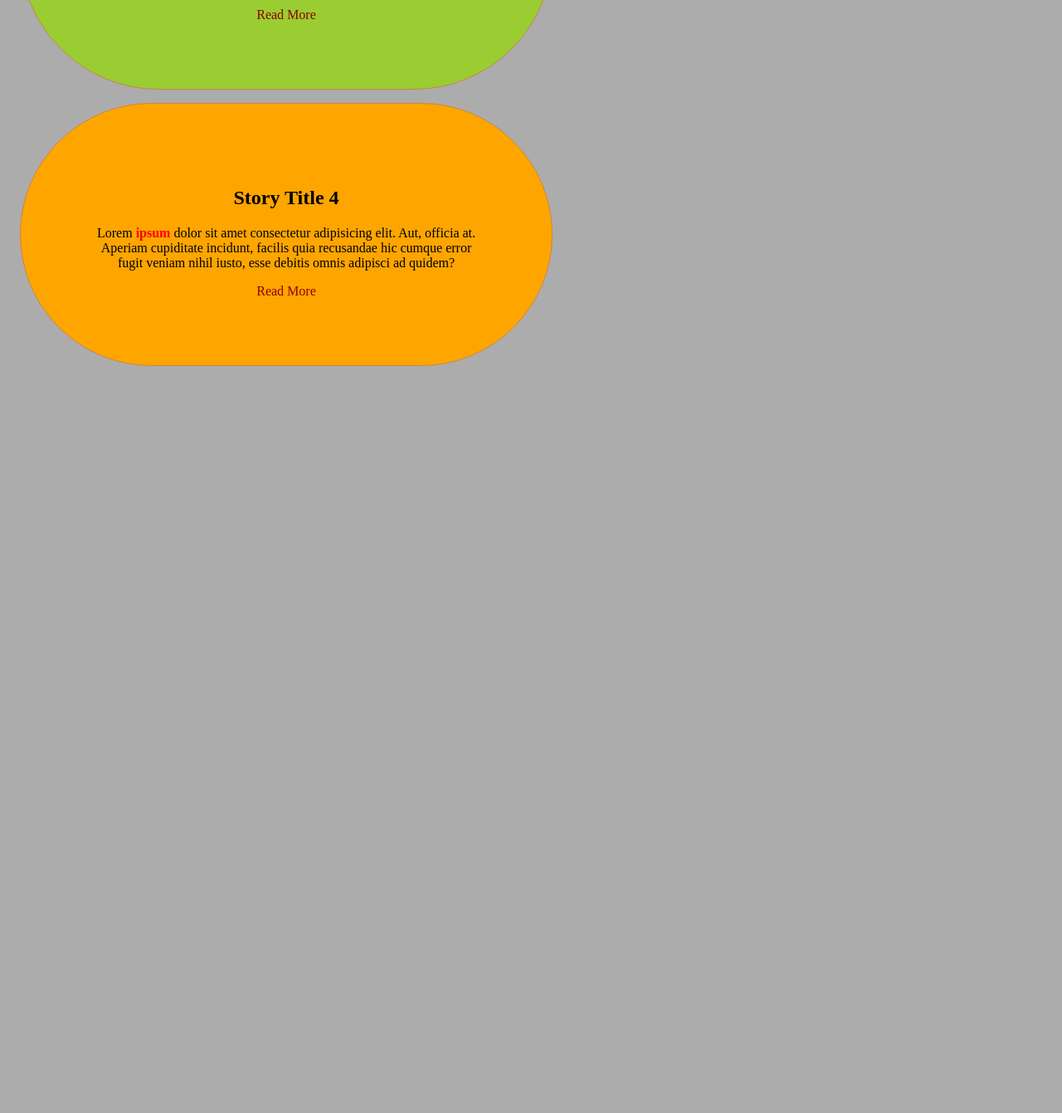
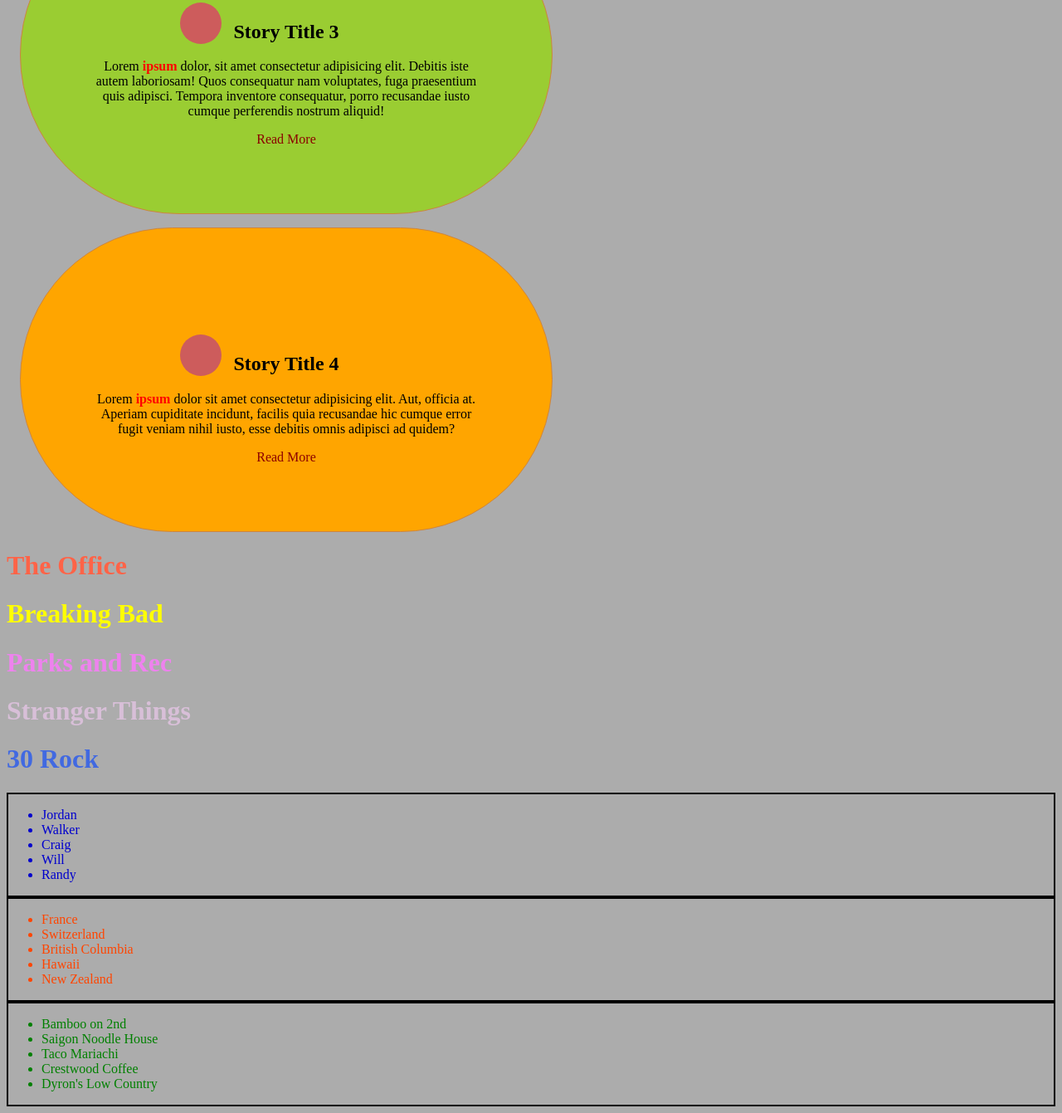
Before and after one commit to TurnerMay/CSS-Drills, a plain HTML site: page Index.html in a window 1280 px wide. Shown: the part 908-2249 px from the top of the page at 83% size. Before the commit the page ends 1365 px from the top, so only its background shows below. Drawn offline with Linux system fonts and the light colour scheme; a web font is replaced by a local one.

Commit message:
Finished CSS Drill

```diff
--- a/Index.html
+++ b/Index.html
@@ -1,5 +1,6 @@
 <!DOCTYPE html>
 <html lang="en">
+
 <head>
     <meta charset="UTF-8">
     <meta http-equiv="X-UA-Compatible" content="IE=edge">
@@ -17,25 +18,73 @@
 <body>
     <div>
         <div id="Box1" class="Boxes">
+            <div class="Div-image"></div>
             <h2>Story Title 1</h2>
-        <p>Lorem <span> ipsum </span>, dolor sit amet consectetur adipisicing elit. Repellat nobis blanditiis quam ea ut molestiae. Illum adipisci itaque ducimus, numquam quae assumenda ipsam reiciendis. Reprehenderit hic in dolor quia sit.</p>
+            <p>Lorem <span> ipsum </span>, dolor sit amet consectetur adipisicing elit. Repellat nobis blanditiis quam
+                ea ut molestiae. Illum adipisci itaque ducimus, numquam quae assumenda ipsam reiciendis. Reprehenderit
+                hic in dolor quia sit.</p>
             <div class="readme-wrapper">
-            <a class="Remove-underline" href="http:\\www.google.com">Read More</a></div></div>
+                <a class="Remove-underline" href="http:\\www.google.com">Read More</a>
+            </div>
+        </div>
         <div id="Box2" class="Boxes">
+            <div class="Div-image"></div>
             <h2>Story Title 2</h2>
-        <p>Lorem <span> ipsum </span> dolor, sit amet consectetur adipisicing elit. Maxime ex at blanditiis eveniet dicta, nisi eaque incidunt molestias consectetur libero iure, eum atque a. Magnam quaerat voluptates aperiam facilis provident.</p>
-        <div class="readme-wrapper"><a class="Remove-underline" href="http:\\www.google.com">Read More</a></div></div>
+            <p>Lorem <span> ipsum </span> dolor, sit amet consectetur adipisicing elit. Maxime ex at blanditiis eveniet
+                dicta, nisi eaque incidunt molestias consectetur libero iure, eum atque a. Magnam quaerat voluptates
+                aperiam facilis provident.</p>
+            <div class="readme-wrapper"><a class="Remove-underline" href="http:\\www.google.com">Read More</a></div>
+        </div>
 
         <div id="Box3" class="Boxes">
+            <div class="Div-image"></div>
             <h2>Story Title 3</h2>
-        <p>Lorem <span> ipsum </span> dolor, sit amet consectetur adipisicing elit. Debitis iste autem laboriosam! Quos consequatur nam voluptates, fuga praesentium quis adipisci. Tempora inventore consequatur, porro recusandae iusto cumque perferendis nostrum aliquid!</p>
-        <div class="readme-wrapper"><a class="Remove-underline" href="http:\\www.google.com">Read More</a></div></div>
+            <p>Lorem <span> ipsum </span> dolor, sit amet consectetur adipisicing elit. Debitis iste autem laboriosam!
+                Quos consequatur nam voluptates, fuga praesentium quis adipisci. Tempora inventore consequatur, porro
+                recusandae iusto cumque perferendis nostrum aliquid!</p>
+            <div class="readme-wrapper"><a class="Remove-underline" href="http:\\www.google.com">Read More</a></div>
+        </div>
 
         <div id="Box4" class="Boxes">
+            <div class="Div-image"></div>
             <h2>Story Title 4</h2>
-        <p>Lorem <span> ipsum </span> dolor sit amet consectetur adipisicing elit. Aut, officia at. Aperiam cupiditate incidunt, facilis quia recusandae hic cumque error fugit veniam nihil iusto, esse debitis omnis adipisci ad quidem?</p>
-        <div class="readme-wrapper"><a class="Remove-underline" href="http:\\www.google.com">Read More</a></div></div>
+            <p>Lorem <span> ipsum </span> dolor sit amet consectetur adipisicing elit. Aut, officia at. Aperiam
+                cupiditate incidunt, facilis quia recusandae hic cumque error fugit veniam nihil iusto, esse debitis
+                omnis adipisci ad quidem?</p>
+            <div class="readme-wrapper"><a class="Remove-underline" href="http:\\www.google.com">Read More</a></div>
+        </div>
+    </div>
+    <h1 id="show2" class="Original">The Office</h1>
+    <h1 id="show1" class="Original">Breaking Bad</h1>
+    <h1 id="show4" class="Original">Parks and Rec</h1>
+    <h1 id="show3" class="Additional">Stranger Things</h1>
+    <h1 id="show5" class="Additional">30 Rock</h1>
     </div>
 
+    <div class="Div-border"><ul>
+        <li>Jordan</li>
+        <li>Walker</li>
+        <li>Craig</li>
+        <li>Will</li>
+        <li>Randy</li>
+    </ul></div>
+
+    <div class="Div-border"><ul class="Star">
+        <li>France</li>
+        <li>Switzerland</li>
+        <li>British Columbia</li>
+        <li>Hawaii</li>
+        <li>New Zealand</li>
+    </ul></div>
+
+    <div class="Div-border"><ul id="Wars" class="Star">
+    <li>Bamboo on 2nd</li>
+    <li>Saigon Noodle House</li>
+    <li>Taco Mariachi</li>
+    <li>Crestwood Coffee</li>
+    <li>Dyron's Low Country</li></ul></div>
+
+
 </body>
+
 </html>
--- a/syles.css
+++ b/syles.css
@@ -1,28 +1,90 @@
-body {font-family: 'Luxurious Roman';
-      background-color: rgba(128, 128, 128, 0.651);
+body {
+  font-family: "Luxurious Roman";
+  background-color: rgba(128, 128, 128, 0.651);
 }
 
-h2, p, .readme-wrapper {text-align: center;}
+h2,
+p,
+.readme-wrapper {
+  text-align: center;
+}
 
-.Remove-underline {text-decoration: none;
-                   color: darkred;}
+.Remove-underline {
+  text-decoration: none;
+  color: darkred;
+}
 
-a:hover {background-color: rgb(45, 221, 139);
-         font-weight: 900;}
+a:hover {
+  background-color: rgb(45, 221, 139);
+  font-weight: 900;
+}
 
-Span {color: red;
-      font-weight: 900;}
+Span {
+  color: red;
+  font-weight: 900;
+}
 
-.Boxes {border: 1px solid peru;
-        margin: 1em;
-        border-radius: 30em;
-        padding: 5em;
-        width: 30em;}
+.Boxes {
+  border: 1px solid peru;
+  margin: 1em;
+  border-radius: 30em;
+  padding: 5em;
+  width: 30em;
+  display: block;
+}
 
-#Box1 {background-color: seashell;}
+#Box1 {
+  background-color: seashell;
+}
 
-#Box2 {background-color: skyblue;}
+#Box2 {
+  background-color: skyblue;
+}
 
-#Box3 {background-color: yellowgreen;}
+#Box3 {
+  background-color: yellowgreen;
+}
 
-#Box4 {background-color: orange;}
+#Box4 {
+  background-color: orange;
+}
+
+.Div-image {
+  height: 50px;
+  width: 50px;
+  border-radius: 50px;
+  background-color: indianred;
+  position: relative;
+  left: 7em;
+  top: 3em;
+}
+
+h1 {
+  color: maroon;
+}
+
+.Original {
+  color: turquoise;
+}
+
+.Additional {
+  color: violet;
+}
+
+#show1 {color: yellow;}
+
+#show2 {color: tomato;}
+
+#show3 {color: thistle;}
+
+#show4 {color: violet;}
+
+#show5 {color: royalblue;}
+
+ul {color: mediumblue;}
+
+.Star {color: orangered;}
+
+#Wars {color: green;}
+
+.Div-border {border: black 2px solid;}
```
Lines whose indentation alone changed are shown as unchanged.
